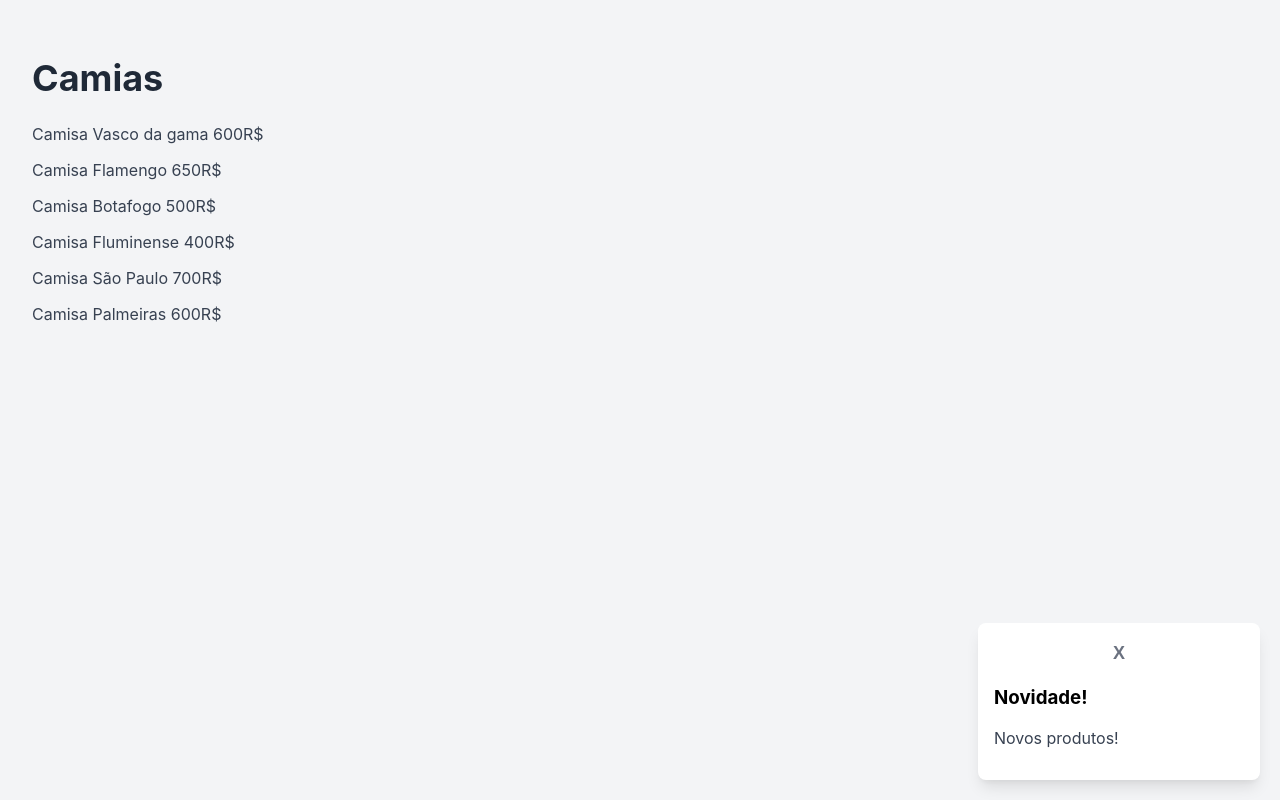
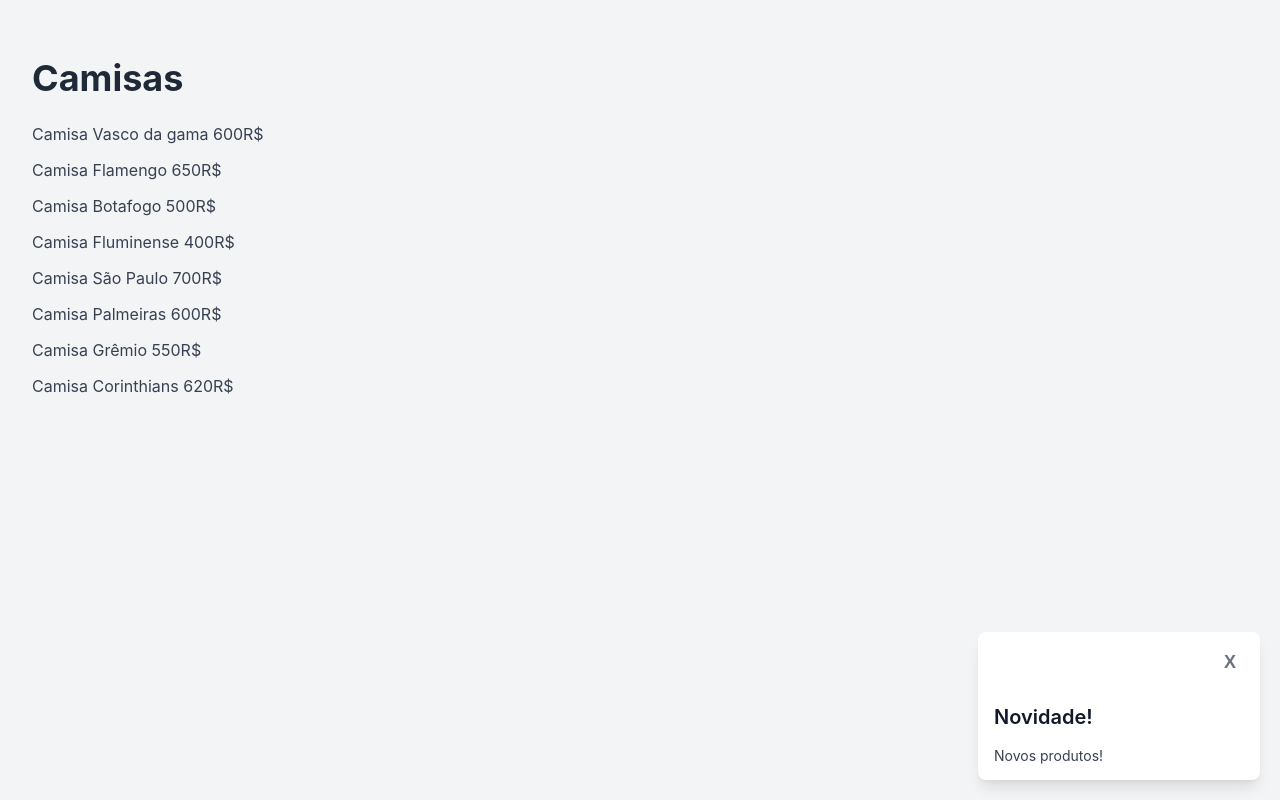
Before and after one commit to danferds/Desenvolvimento-Web, a plain HTML site: page Provas/questao_04.html in a window 1280 px wide. Drawn offline with Linux system fonts and the light colour scheme.

Commit message:
Correção na questão 4.

```diff
--- a/Provas/questao_04.html
+++ b/Provas/questao_04.html
@@ -3,7 +3,7 @@
 <head>
     <meta charset="UTF-8">
     <meta name="viewport" content="width=device-width, initial-scale=1.0">
-
+    <title>Notificação de Produtos</title>
     <style>
         body {
             font-family: 'Inter', sans-serif;
@@ -19,7 +19,7 @@
             padding: 2rem;
         }
 
-        h1{
+        h1 {
             font-size: 2.25rem;
             font-weight: 700;
             margin-bottom: 1.5rem;
@@ -43,7 +43,7 @@
             display: block;
         }
 
-        .card {
+        .card-header {
             display: flex;
             justify-content: flex-end;
             margin-bottom: 0.5rem;
@@ -61,46 +61,48 @@
         }
 
         .fechar-btn:hover {
-            color: #6b7280;
+            color: #4b5563;
         }
 
-        .card{
+        .card-content {
             display: flex;
             flex-direction: column;
         }
 
-        .card h3 {
+        .card-content h3 {
             font-size: 1.25rem;
             font-weight: 600;
             margin-bottom: 0.25rem;
             color: #111827;
         }
 
-        .card p {
+        .card-content p {
             font-size: 0.875rem;
             color: #374151;
             margin-bottom: 0;
         }
 
     </style>
-
+</head>
 <body>
     <div class="container">
-            <h1>Camias</h1>
+        <h1>Camisas</h1>
         <p>Camisa Vasco da gama 600R$</p>
         <p>Camisa Flamengo 650R$</p>
         <p>Camisa Botafogo 500R$</p>
         <p>Camisa Fluminense 400R$</p>
         <p>Camisa São Paulo 700R$</p>
         <p>Camisa Palmeiras 600R$</p>
+        <p>Camisa Grêmio 550R$</p>
+        <p>Camisa Corinthians 620R$</p>
     </div>
 
-        <div class="card-notifica">
-            <div class="card">
+    <div id="card-notifica" class="card-notifica">
+        <div class="card-header">
             <button class="fechar-btn" onclick="document.getElementById('card-notifica').style.display='none'">X</button>
         </div>
 
-            <div class="card-body">
+        <div class="card-content">
             <h3>Novidade!</h3>
             <p>Novos produtos!</p>
         </div>
```
Lines whose indentation alone changed are shown as unchanged.
